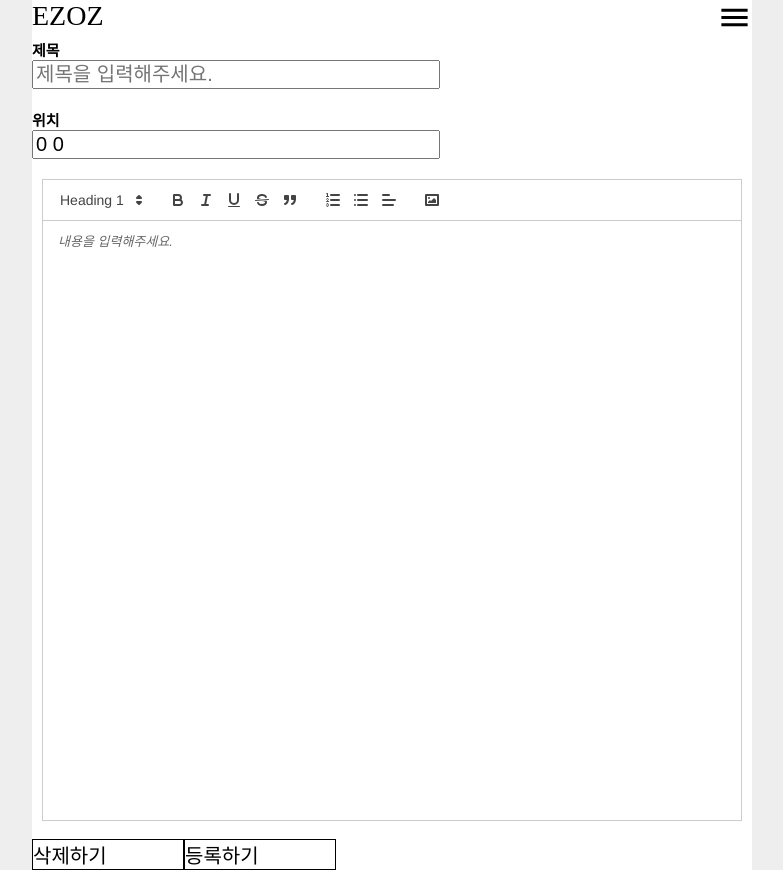
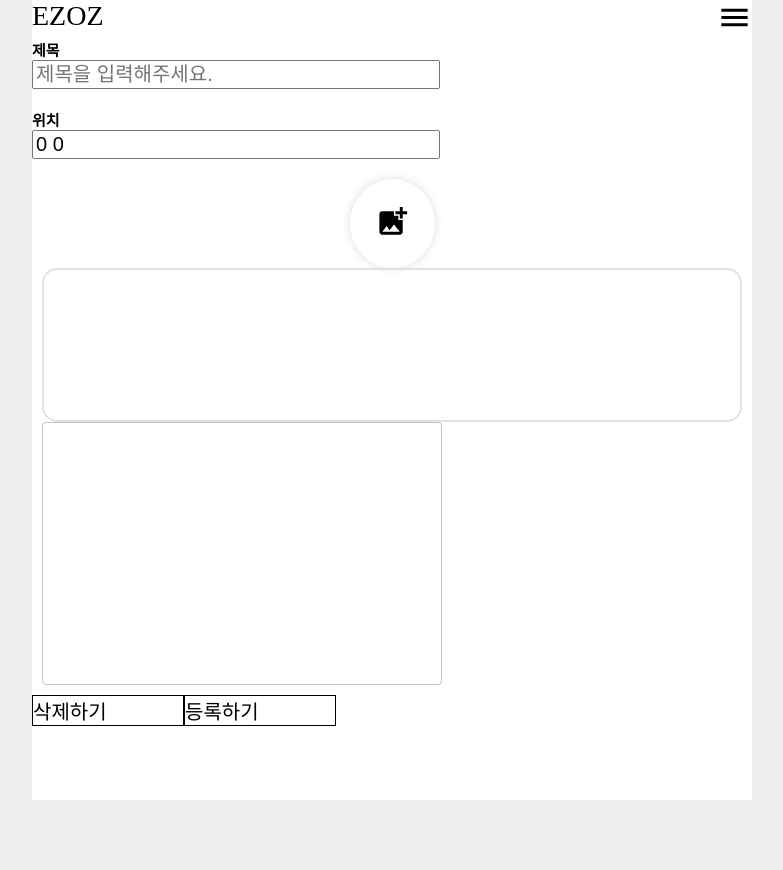
Before and after one commit to project-ezoz/ezoz-front, a React (Vite) app: page /map/post in a window 1280 px wide. Shown: the whole page, without its empty margins (248-1031 px from the left). After the commit the page ends 800 px from the top, so only its background shows below. Built offline with nearby package versions, Linux system fonts and the light colour scheme.

Commit message:
Feat : 이미지 여러개 미리보기 및 삭제

```diff
--- a/src/components/Map/BlackMarker.tsx
+++ b/src/components/Map/BlackMarker.tsx
@@ -8,6 +8,7 @@ interface IMarker {
   text: string;
   target: boolean;
 }
+
 export const BlackMarker = ({ id, lat, lng, text, target }: IMarker) => {
   return <Marker src="/images/blackmarker.png" />;
 };
--- a/src/components/Map/MapPrint.tsx
+++ b/src/components/Map/MapPrint.tsx
@@ -65,6 +65,7 @@ export const MapPrint = () => {
         onGoogleApiLoaded={({ map, maps }) => handleApiLoaded(map, maps)}
         onClick={handleClick}
         onChildClick={markerClick}
+        onChange={(e) => console.log(e)}
       >
         <Marker lat={lat} lng={lng} text="Marker" />
         {place.map((marker, idx) => (
--- a/src/components/MapPost/InputTextArea.tsx
+++ b/src/components/MapPost/InputTextArea.tsx
@@ -1,3 +1,4 @@
+import { TextField } from "@mui/material";
 import React, { useMemo, useState } from "react";
 import ReactQuill from "react-quill";
 import "react-quill/dist/quill.snow.css";
@@ -29,16 +30,5 @@ export const InputTextArea = () => {
     }),
     []
   );
-  return (
-    <div style={{ height: "650px" }}>
-      <ReactQuill
-        style={{ height: "600px", color: "#000", backgroundColor: "#fff" }}
-        modules={modules}
-        formats={formats}
-        placeholder="내용을 입력해주세요."
-        theme="snow"
-        value={contents}
-      />
-    </div>
-  );
+  return <TextField sx={{ width: "400px" }} multiline rows={10} />;
 };
--- a/src/components/MapPost/PostWrapper.tsx
+++ b/src/components/MapPost/PostWrapper.tsx
@@ -6,6 +6,7 @@ import { DeleteButton } from "./DeleteButton";
 import { InputPlace } from "./InputPlace";
 import { InputTextArea } from "./InputTextArea";
 import { InputTitle } from "./InputTitle";
+import { UploadImage } from "./UploadImage";
 
 export const PostWrapper = () => {
   const { lat, lng } = useAppSelector((state) => state.map);
@@ -24,6 +25,7 @@ export const PostWrapper = () => {
         value={`${lat.toString()} ${lng.toString()}`}
       />
       <QuillSection>
+        <UploadImage />
         <InputTextArea />
       </QuillSection>
       <ButtonSection>
--- /dev/null
+++ b/src/components/MapPost/UploadImage.tsx
@@ -0,0 +1,94 @@
+import React, { ChangeEvent, useState } from "react";
+import styled from "styled-components";
+import AddPhotoAlternateIcon from "@mui/icons-material/AddPhotoAlternate";
+import RemoveCircleOutlineIcon from "@mui/icons-material/RemoveCircleOutline";
+export const UploadImage = () => {
+  const [imgSrc, setImgSrc] = useState<string[]>([]);
+  const onChooseImg = async (event: ChangeEvent<HTMLInputElement>) => {
+    const fileArr = event.target.files as FileList;
+    let fileurls = [] as any[];
+    let file;
+    let filesLength = fileArr.length > 10 ? 10 : fileArr?.length;
+    for (let i = 0; i < filesLength; i++) {
+      file = fileArr[i];
+      let reader = new FileReader();
+      reader.onload = () => {
+        fileurls[i] = reader.result;
+        setImgSrc([...fileurls]);
+      };
+      reader.readAsDataURL(file);
+    }
+  };
+  const handleDeleteImg = (id: number) => {
+    setImgSrc(imgSrc.filter((_, index) => index !== id));
+  };
+  return (
+    <>
+      <ImgContainer>
+        <InsertWrapper>
+          <Label htmlFor="input_img">
+            <AddPhotoAlternateIcon fontSize="large" />
+          </Label>
+          <input
+            type="file"
+            id="input_img"
+            name="img"
+            style={{ display: "none" }}
+            multiple
+            onChange={onChooseImg}
+          />
+        </InsertWrapper>
+      </ImgContainer>
+      <PreviewContainer>
+        {imgSrc.map((value, id) => (
+          <ImgBox>
+            <img src={value} width="100" height="100" />
+            <RemoveCircleOutlineIcon
+              sx={{
+                zIndex: "10",
+                position: "absolute",
+                left: "75px",
+                cursor: "pointer",
+              }}
+              onClick={() => handleDeleteImg(id)}
+            />
+          </ImgBox>
+        ))}
+      </PreviewContainer>
+    </>
+  );
+};
+const InsertWrapper = styled.div`
+  box-shadow: 0px 0px 10px #ddd;
+  border-radius: 50%;
+  z-index: 1;
+  background: #fff;
+`;
+const Label = styled.label`
+  width: 100%;
+  height: 100%;
+  display: inline-block;
+  padding: 25px;
+  cursor: pointer;
+`;
+const ImgContainer = styled.div`
+  position: relative;
+  display: flex;
+  flex-direction: row;
+  justify-content: center;
+  align-items: center;
+  margin-top: 20px;
+`;
+const PreviewContainer = styled.div`
+  border: 2px solid #dee2e6;
+  border-radius: 15px;
+  height: 150px;
+  display: flex;
+`;
+
+const ImgBox = styled.div`
+  width: 100px;
+  height: 100px;
+  position: relative;
+  margin: 10px;
+`;
```
